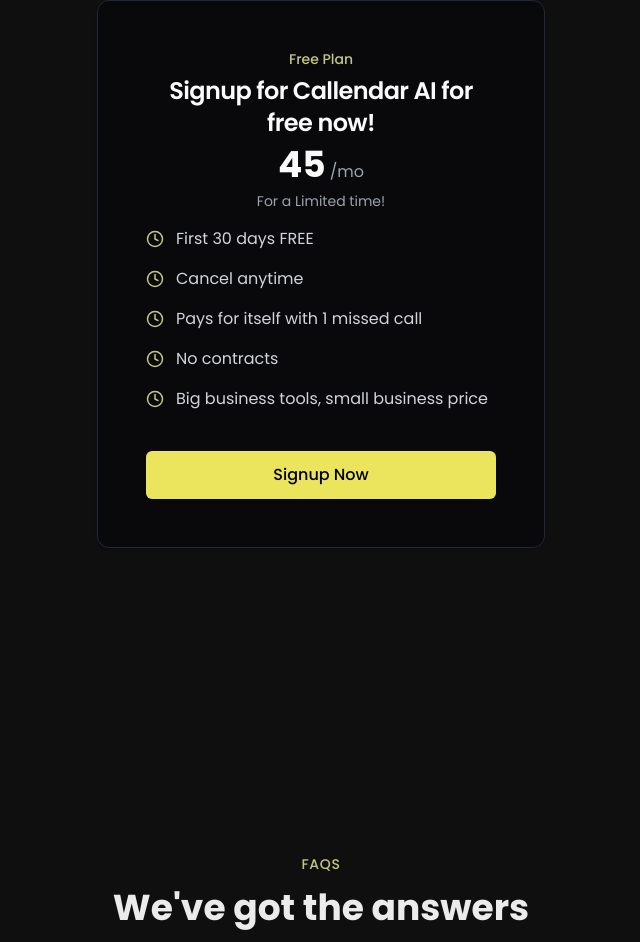
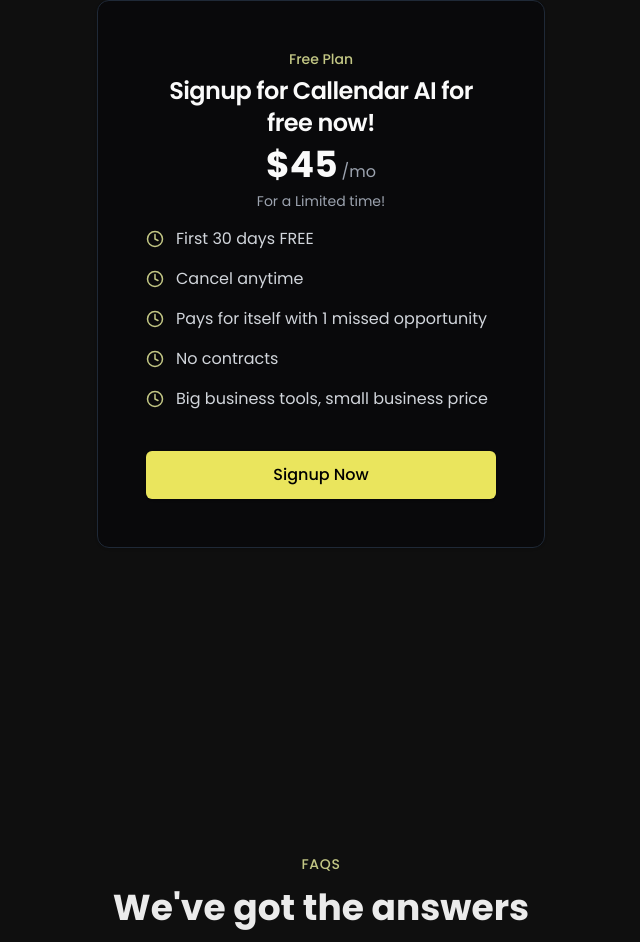
Before and after one commit to idratherbecamping/Callendar, a Next.js app: page / in a window 1280 px wide. Shown: the part 2794-3736 px from the top of the page, without its empty margins (319-959 px from the left). Built offline with nearby package versions, Linux system fonts and the light colour scheme.

Commit message:
clean pricing section

```diff
--- a/src/components/PricingSection.tsx
+++ b/src/components/PricingSection.tsx
@@ -9,7 +9,7 @@ const PricingSection = () => {
   const features = [
     "First 30 days FREE",
     "Cancel anytime",
-    "Pays for itself with 1 missed call",
+    "Pays for itself with 1 missed opportunity",
     "No contracts",
     "Big business tools, small business price",
 
@@ -50,7 +50,7 @@ const PricingSection = () => {
               Signup for Callendar AI for free now!
             </CardTitle>
             <div className="mt-6 flex justify-center items-baseline">
-              <span className="text-4xl font-bold">45</span>
+              <span className="text-4xl font-bold">$45</span>
               <span className="text-gray-400 ml-1">/mo</span>
             </div>
             <p className="text-sm text-gray-400 mt-2">For a Limited time!</p>
```
